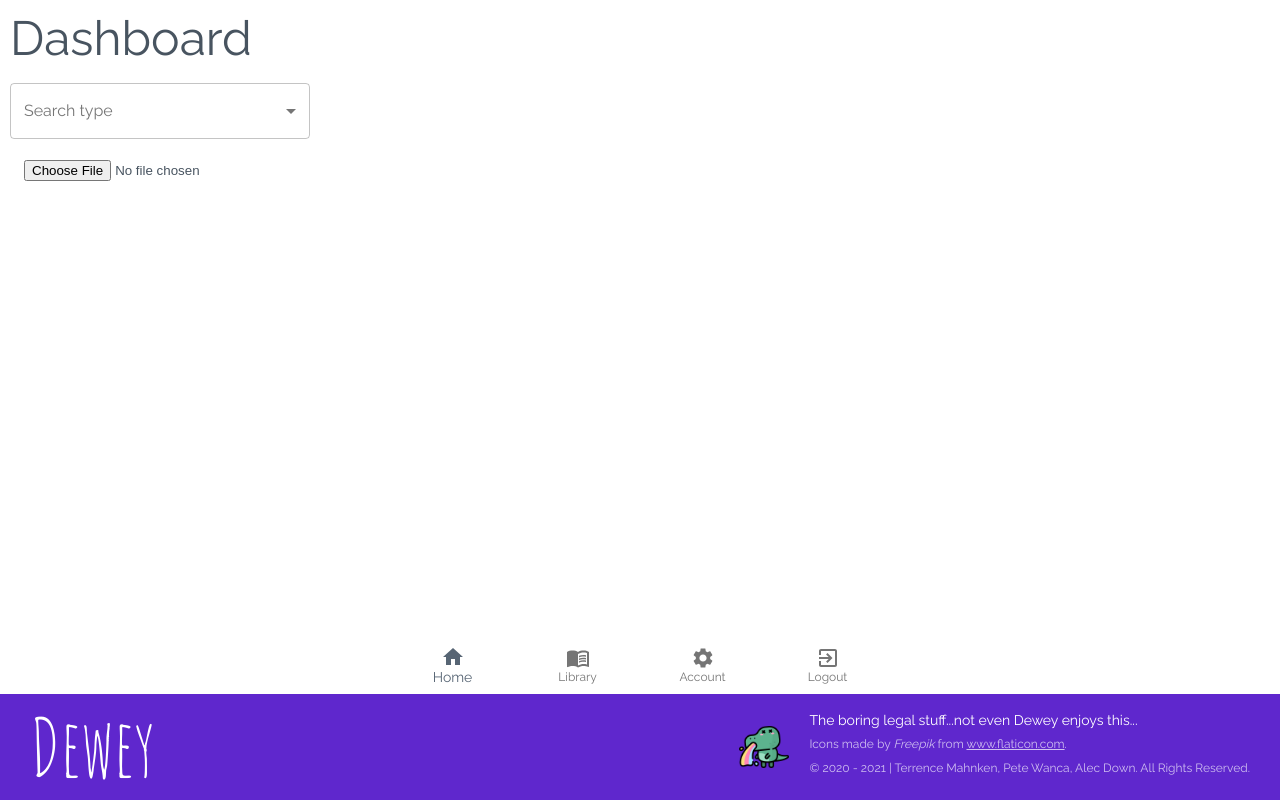
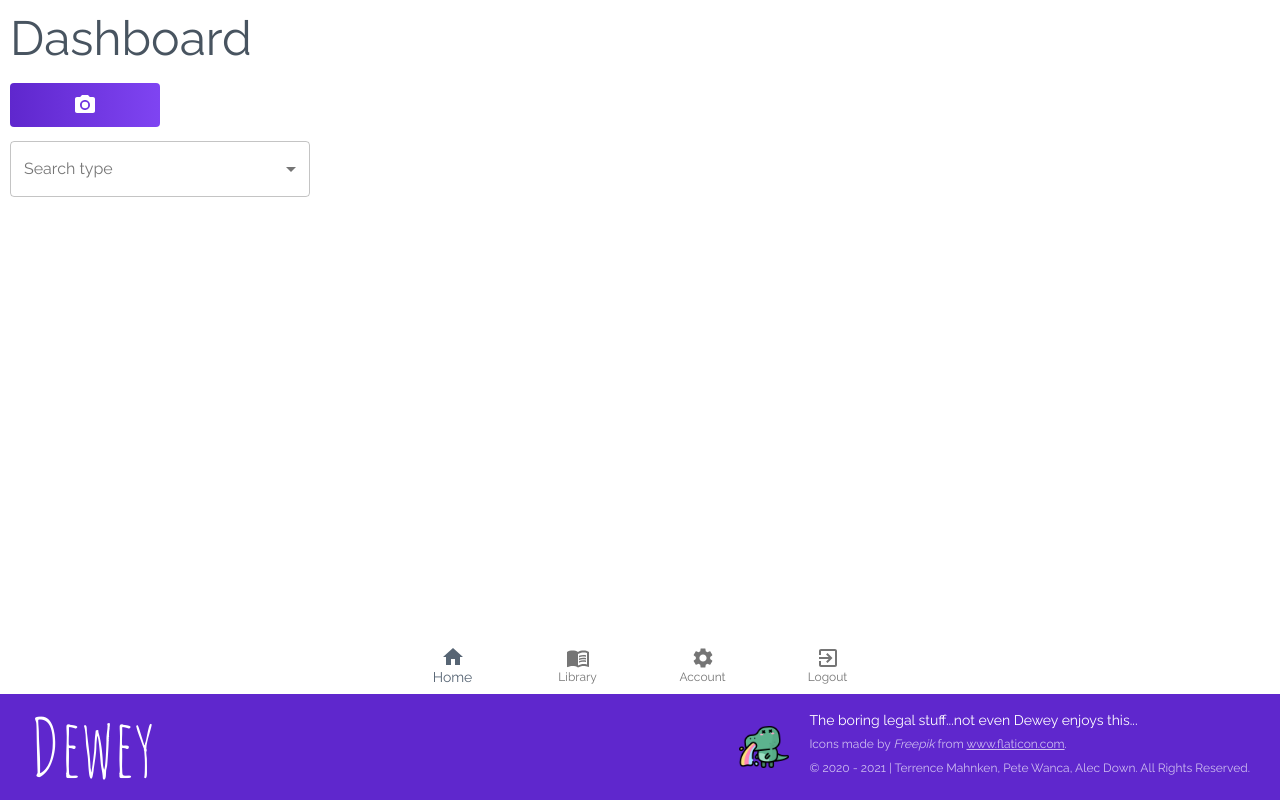
Before and after one commit to TerrenceMM2/dewey, a React (Create React App) app in the folder client/: page /dashboard in a window 1280 px wide. Built offline with nearby package versions, Linux system fonts and the light colour scheme; sample sign-in values are in the browser's storage.

Commit message:
adds styling to scanner button

```diff
--- a/client/src/components/Search/Scanner.js
+++ b/client/src/components/Search/Scanner.js
@@ -1,10 +1,26 @@
 import React, { useRef } from 'react';
 import Quagga from 'quagga';
 import { createUseStyles } from 'react-jss';
+import { Button } from '@material-ui/core';
+import CameraAltIcon from '@material-ui/icons/CameraAlt';
 
 const useStyles = createUseStyles({
     wrapper: {
-        border: 'none'
+        position: 'relative',
+        overflow: 'hidden',
+        display: 'inline-block'
+    },
+    button: {
+        boxShadow: 'none !important',
+        width: 150
+    },
+    input: {
+        fontSize: '100px',
+        position: 'absolute',
+        left: 0,
+        top: 0,
+        opacity: 0,
+        cursor: 'pointer'
     }
 });
 
@@ -43,7 +59,10 @@ const Scanner = props => {
     };
 
     return (
-        <fieldset className={classes.wrapper}>
+        <div className={classes.wrapper}>
+            <Button className={classes.button}>
+                <CameraAltIcon />
+            </Button>
             <input
                 type="file"
                 accept="image/*"
@@ -52,7 +71,7 @@ const Scanner = props => {
                 onChange={handleChange}
                 className={classes.input}
             />
-        </fieldset>
+        </div>
     );
 };
 export default Scanner;
--- a/client/src/components/Search/SearchForm.js
+++ b/client/src/components/Search/SearchForm.js
@@ -11,7 +11,6 @@ import {
 import ResultsContainer from './ResultsContainer';
 import { makeStyles } from '@material-ui/core/styles';
 import { SendSearch } from './Action';
-
 import Scanner from './Scanner';
 
 const useStyles = makeStyles(theme => ({
@@ -74,6 +73,7 @@ const SearchForm = () => {
 
     return (
         <div>
+            <Scanner handleDetected={handleDetected} />
             <FormControl
                 fullWidth
                 className={classes.root}
@@ -115,7 +115,6 @@ const SearchForm = () => {
             </FormControl>
 
             <Typography variant="body1">{undetectedMessage && undetectedMessage}</Typography>
-            <Scanner handleDetected={handleDetected} />
 
             {books.length > 0 && (
                 <Typography variant="body1">Search results: {books.length}</Typography>
```
Also changed, not shown: client/src/pages/Home.js (added).
